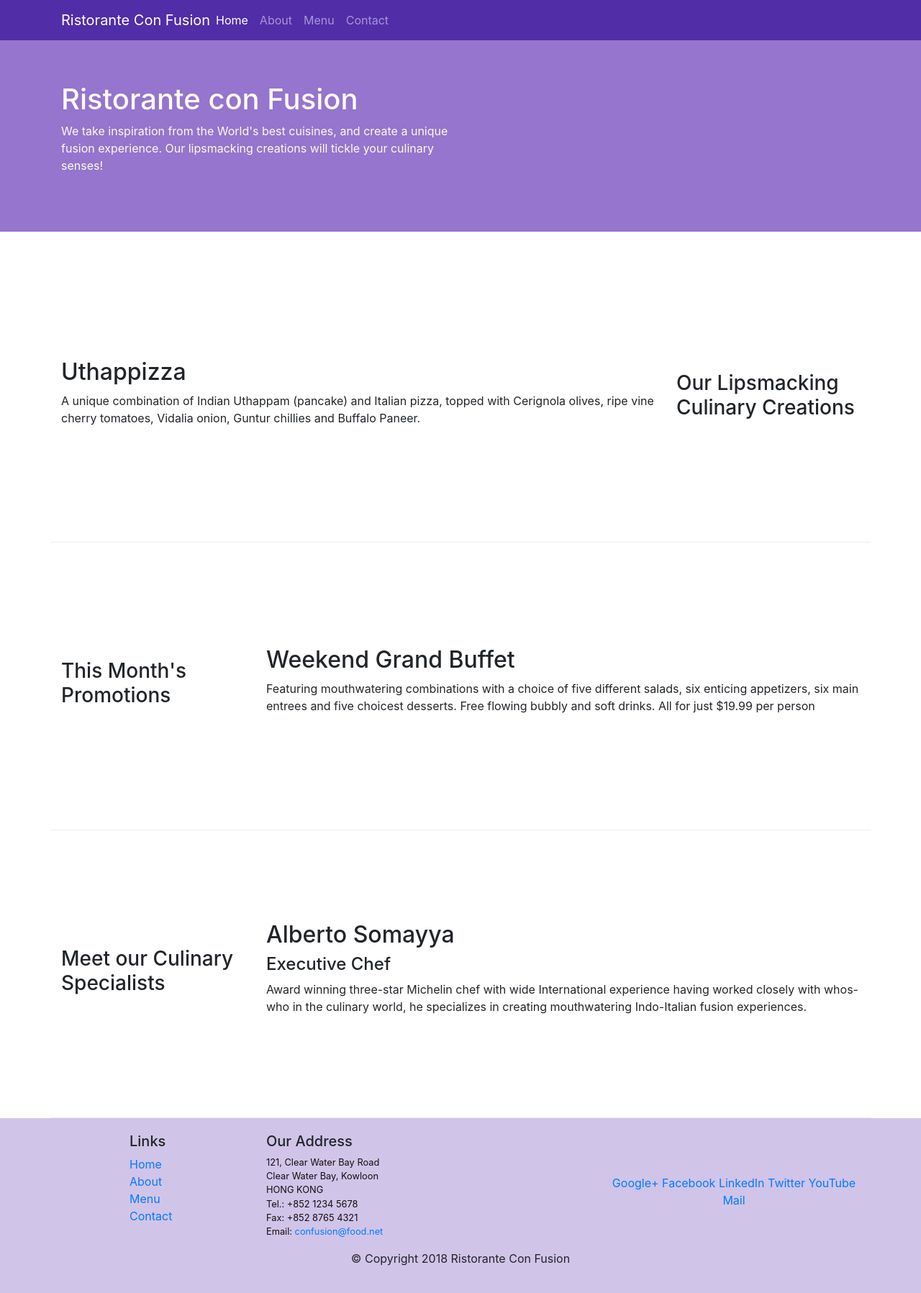
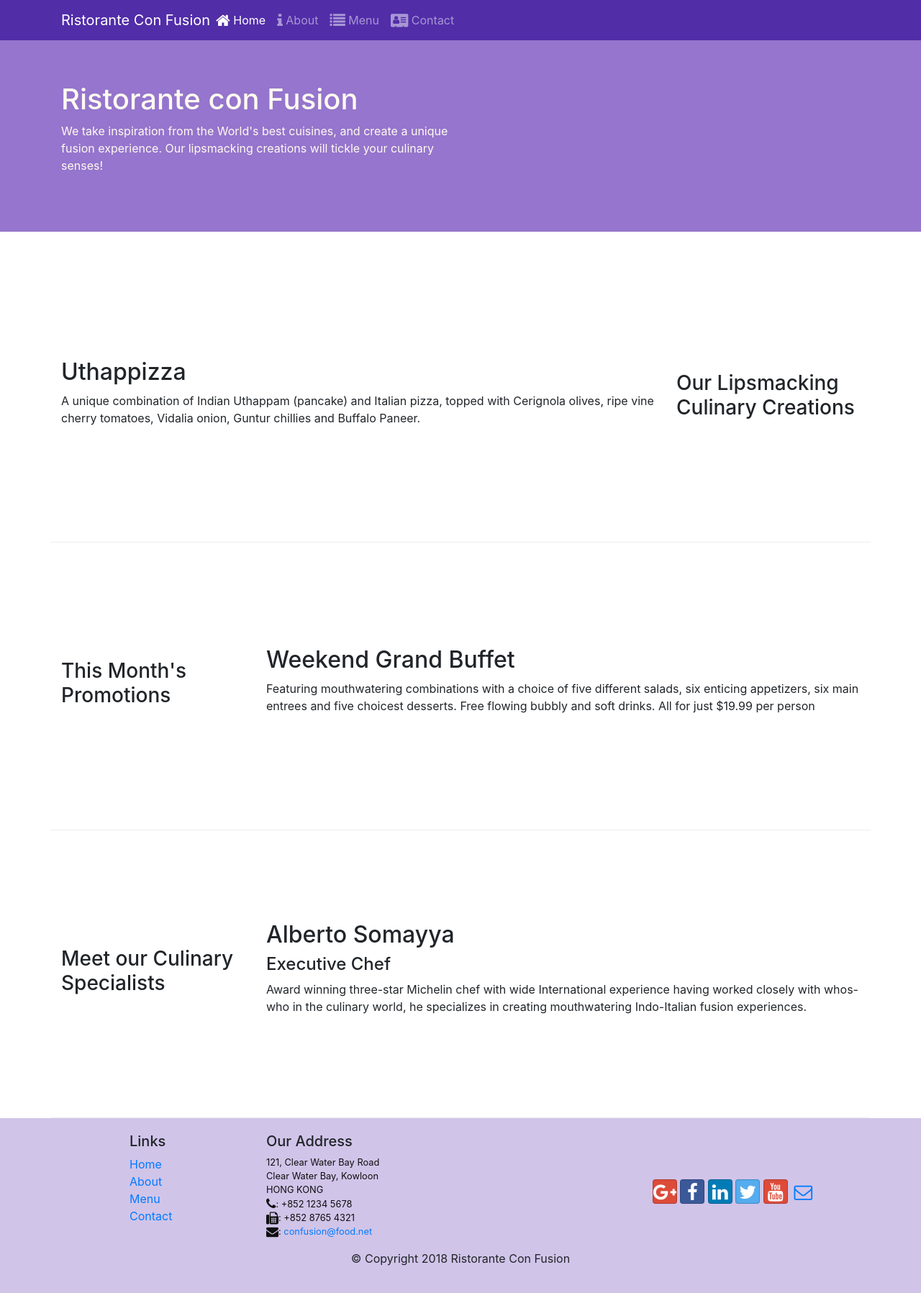
Before and after one commit to pranjay-poddar/Con_Fusion, a website: page index.html in a window 1280 px wide. Shown: the whole page at 72% size. Drawn offline with nearby package versions, Linux system fonts and the light colour scheme.

Commit message:
added fontawesome

```diff
--- a/index.html
+++ b/index.html
@@ -3,6 +3,7 @@
 
 <head>
     <title>Ristorante Con Fusion</title>
+    <link rel="shortcut icon" type="image/png" href="./css/images/favicon.png" />
     <!-- Required meta tags always come first -->
     <meta charset="utf-8">
     <meta name="viewport" content="width=device-width, initial-scale=1, shrink-to-fit=no">
@@ -10,6 +11,9 @@
     <link rel="stylesheet" href="./css/style.css">
     <!-- Bootstrap CSS -->
     <link rel="stylesheet" href="node_modules/bootstrap/dist/css/bootstrap.min.css">
+
+    <link rel="stylesheet" href="node_modules/font-awesome/css/font-awesome.min.css">
+    <link rel="stylesheet" href="node_modules/bootstrap-social/bootstrap-social.css">
 
 </head>
 
@@ -22,10 +26,10 @@
             <a class="navbar-brand mr-auto" href="#">Ristorante Con Fusion</a>
             <div class="collapse navbar-collapse" id="Navbar">
                 <ul class="navbar-nav mr-auto">
-                    <li class="nav-item active"><a class="nav-link" href="#">Home</a></li>
-                    <li class="nav-item"><a class="nav-link" href="./aboutus.html">About</a></li>
-                    <li class="nav-item"><a class="nav-link" href="#">Menu</a></li>
-                    <li class="nav-item"><a class="nav-link" href="#">Contact</a></li>
+                    <li class="nav-item active"><a class="nav-link" href="./index.html"><span class="fa fa-home fa-lg"></span> Home</a></li>
+                    <li class="nav-item"><a class="nav-link" href="./aboutus.html"><span class="fa fa-info fa-lg"></span> About</a></li>
+                    <li class="nav-item"><a class="nav-link" href="#"><span class="fa fa-list fa-lg"></span> Menu</a></li>
+                    <li class="nav-item"><a class="nav-link" href="#"><span class="fa fa-address-card fa-lg"></span> Contact</a></li>
                 </ul>
             </div>
 
@@ -97,19 +101,20 @@
 		              121, Clear Water Bay Road<br>
 		              Clear Water Bay, Kowloon<br>
 		              HONG KONG<br>
-		              Tel.: +852 1234 5678<br>
-		              Fax: +852 8765 4321<br>
-		              Email: <a href="mailto:confusion@food.net">confusion@food.net</a>
+		              <i class="fa fa-phone fa-lg"></i>: +852 1234 5678<br>
+                      <i class="fa fa-fax fa-lg"></i>: +852 8765 4321<br>
+                      <i class="fa fa-envelope fa-lg"></i>:
+                      <a href="mailto:confusion@food.net">confusion@food.net</a>
 		           </address>
                 </div>
                 <div class="col-12 col-sm-4 align-self-center">
                     <div class="text-center">
-                        <a href="http://google.com/+">Google+</a>
-                        <a href="http://www.facebook.com/profile.php?id=">Facebook</a>
-                        <a href="http://www.linkedin.com/in/">LinkedIn</a>
-                        <a href="http://twitter.com/">Twitter</a>
-                        <a href="http://youtube.com/">YouTube</a>
-                        <a href="mailto:">Mail</a>
+                        <a class="btn btn-social-icon btn-google" href="http://google.com/+"><i class="fa fa-google-plus"></i></a>
+                        <a class="btn btn-social-icon btn-facebook" href="http://www.facebook.com/profile.php?id="><i class="fa fa-facebook"></i></a>
+                        <a class="btn btn-social-icon btn-linkedin" href="http://www.linkedin.com/in/"><i class="fa fa-linkedin"></i></a>
+                        <a class="btn btn-social-icon btn-twitter" href="http://twitter.com/"><i class="fa fa-twitter"></i></a>
+                        <a class="btn btn-social-icon btn-google" href="http://youtube.com/"><i class="fa fa-youtube"></i></a>
+                        <a class="btn btn-social-icon" href="mailto:"><i class="fa fa-envelope-o"></i></a>
                     </div>
                 </div>
             </div>
--- a/package.json
+++ b/package.json
@@ -15,6 +15,8 @@
   },
   "dependencies": {
     "bootstrap": "^4.0.0",
+    "bootstrap-social": "^5.1.1",
+    "font-awesome": "^4.7.0",
     "jquery": "^3.3.1",
     "popper.js": "^1.12.9"
   }
```
Also changed, not shown: aboutus.html (+18 -13 lines), css/images/favicon.png (added), 1 other file.
